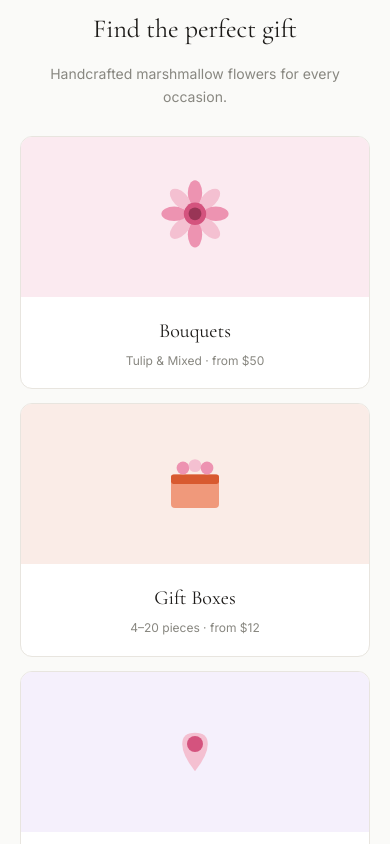
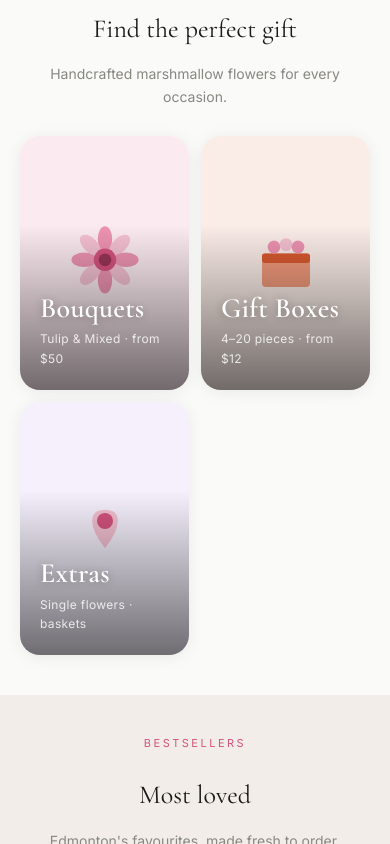
Before and after one commit to antaras1992/zefir-store, a Next.js app: page / in a window 390 px wide. Shown: the part 1060-1904 px from the top of the page. Built offline with nearby package versions, Linux system fonts and the light colour scheme.

Commit message:
Modern 2026 category cards — gradient, overlay, arrow

```diff
--- a/app/page.js
+++ b/app/page.js
@@ -181,7 +181,7 @@ price: p.sizes[selSize].p, qty: selQty, msg: selMsg, flower: p.flower,
       const data = await res.json();
       if (data.options && data.options.length > 0) {
         setShipOptions(data.options);
-        setSelShip(data.options[0]);
+        // Don't auto-select — let user pick from the list
       } else {
         showToast(data.error || "No shipping options found");
       }
--- a/app/page.module.css
+++ b/app/page.module.css
@@ -52,13 +52,16 @@
 .secSub { font-size: 14px; color: var(--gray); text-align: center; margin-bottom: clamp(28px,4vw,44px); }
 
 /* CATEGORY TILES */
-.catTiles { display: grid; grid-template-columns: repeat(3,1fr); gap: 20px; max-width: 1000px; margin: 0 auto; }
-.catTile { background: #fff; border: 1px solid var(--border); border-radius: 12px; overflow: hidden; transition: transform .2s; cursor: pointer; }
-.catTile:hover { transform: translateY(-3px); }
-.catTileImg { height: 160px; display: flex; align-items: center; justify-content: center; }
-.catTileBody { padding: 18px; text-align: center; }
-.catTileName { font-family: 'Cormorant Garamond', Georgia, serif; font-size: 20px; margin-bottom: 4px; }
-.catTileCount { font-size: 12px; color: var(--gray); }
+.catTiles { display: grid; grid-template-columns: repeat(3,1fr); gap: 16px; max-width: 1000px; margin: 0 auto; }
+.catTile { position: relative; border-radius: 20px; overflow: hidden; cursor: pointer; aspect-ratio: 3/4; transition: transform .35s cubic-bezier(.22,.68,0,1.2), box-shadow .35s ease; box-shadow: 0 2px 16px rgba(0,0,0,0.07); }
+.catTile:hover { transform: translateY(-6px) scale(1.015); box-shadow: 0 16px 40px rgba(180,80,100,0.18); }
+.catTileImg { position: absolute; inset: 0; display: flex; align-items: center; justify-content: center; overflow: hidden; }
+.catTileImg::after { content: ''; position: absolute; inset: 0; background: linear-gradient(to bottom, rgba(0,0,0,0) 35%, rgba(0,0,0,0.55) 100%); }
+.catTileBody { position: absolute; bottom: 0; left: 0; right: 0; padding: 20px 20px 22px; z-index: 2; display: flex; flex-direction: column; gap: 6px; }
+.catTileName { font-family: 'Cormorant Garamond', Georgia, serif; font-size: 28px; font-weight: 600; color: #fff; letter-spacing: 0.01em; line-height: 1.1; text-shadow: 0 1px 8px rgba(0,0,0,0.3); }
+.catTileCount { font-size: 12px; color: rgba(255,255,255,0.82); letter-spacing: 0.03em; display: flex; align-items: center; justify-content: space-between; }
+.catTileArrow { display: inline-flex; align-items: center; justify-content: center; width: 30px; height: 30px; background: rgba(255,255,255,0.18); backdrop-filter: blur(8px); border-radius: 50%; color: #fff; font-size: 14px; border: 1px solid rgba(255,255,255,0.3); transition: background .2s, transform .2s; flex-shrink: 0; }
+.catTile:hover .catTileArrow { background: rgba(255,255,255,0.32); transform: translate(2px,-2px); }
 
 /* PRODUCT GRID */
 .productGrid { display: grid; grid-template-columns: repeat(4,1fr); gap: 20px; max-width: 1100px; margin: 0 auto; }
@@ -166,7 +169,7 @@
   .productGrid { grid-template-columns: repeat(2,1fr); }
   .benefits { grid-template-columns: repeat(2,1fr); }
   .reviews { grid-template-columns: 1fr; }
-  .catTiles { grid-template-columns: repeat(3,1fr); gap: 14px; }
+  .catTiles { grid-template-columns: repeat(3,1fr); gap: 12px; }
   .footerTop { grid-template-columns: 1fr 1fr; gap: 28px; }
 }
 @media (max-width: 768px) {
@@ -179,7 +182,8 @@
   .heroBtns .btn { flex: 1; min-width: 140px; text-align: center; box-sizing: border-box; }
   .trustBar { gap: 16px; justify-content: flex-start; overflow-x: auto; }
   .trustItem { white-space: nowrap; flex-shrink: 0; }
-  .catTiles { grid-template-columns: 1fr; max-width: 420px; }
+  .catTiles { grid-template-columns: 1fr 1fr; max-width: 100%; }
+  .catTile { aspect-ratio: 2/3; }
   .pdp { grid-template-columns: 1fr; gap: 24px; }
   .pdpImg { min-height: 280px; }
   .footerTop { grid-template-columns: 1fr; gap: 24px; }
```
